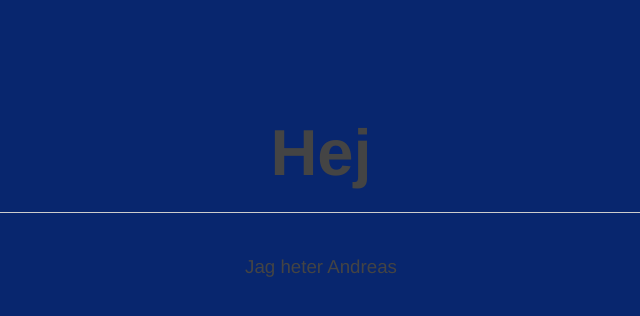
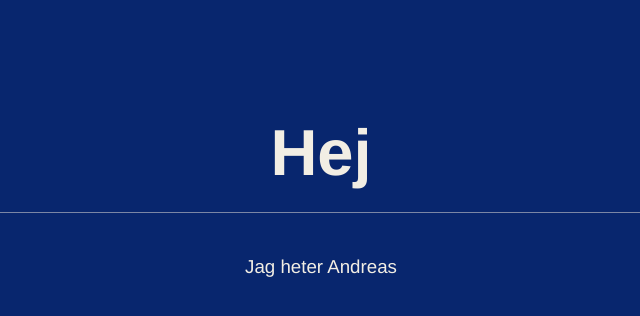
Before and after one commit to andreascmj/andreascmj.github.io, a plain HTML site: page index.html in a window 1280 px wide. Shown: the whole page, without its empty margins (319-959 px from the left). Drawn offline with Linux system fonts and the light colour scheme.

Commit message:
Update main.css

```diff
--- a/main.css
+++ b/main.css
@@ -3,12 +3,12 @@ body{
 text-align:center;
 padding:50px 20px 0;
 background:#08266e;
-color:#444;
+color:#F2EEE4;
 margin:0}
 h1{
 	font-size:65px;
 	line-height:1.2em;
-	border-bottom:#CCC solid 1px;
+	border-bottom:#7B86A5 solid 1px;
 	padding:20px 0}
 h3{
 	font-weight:300}
```
